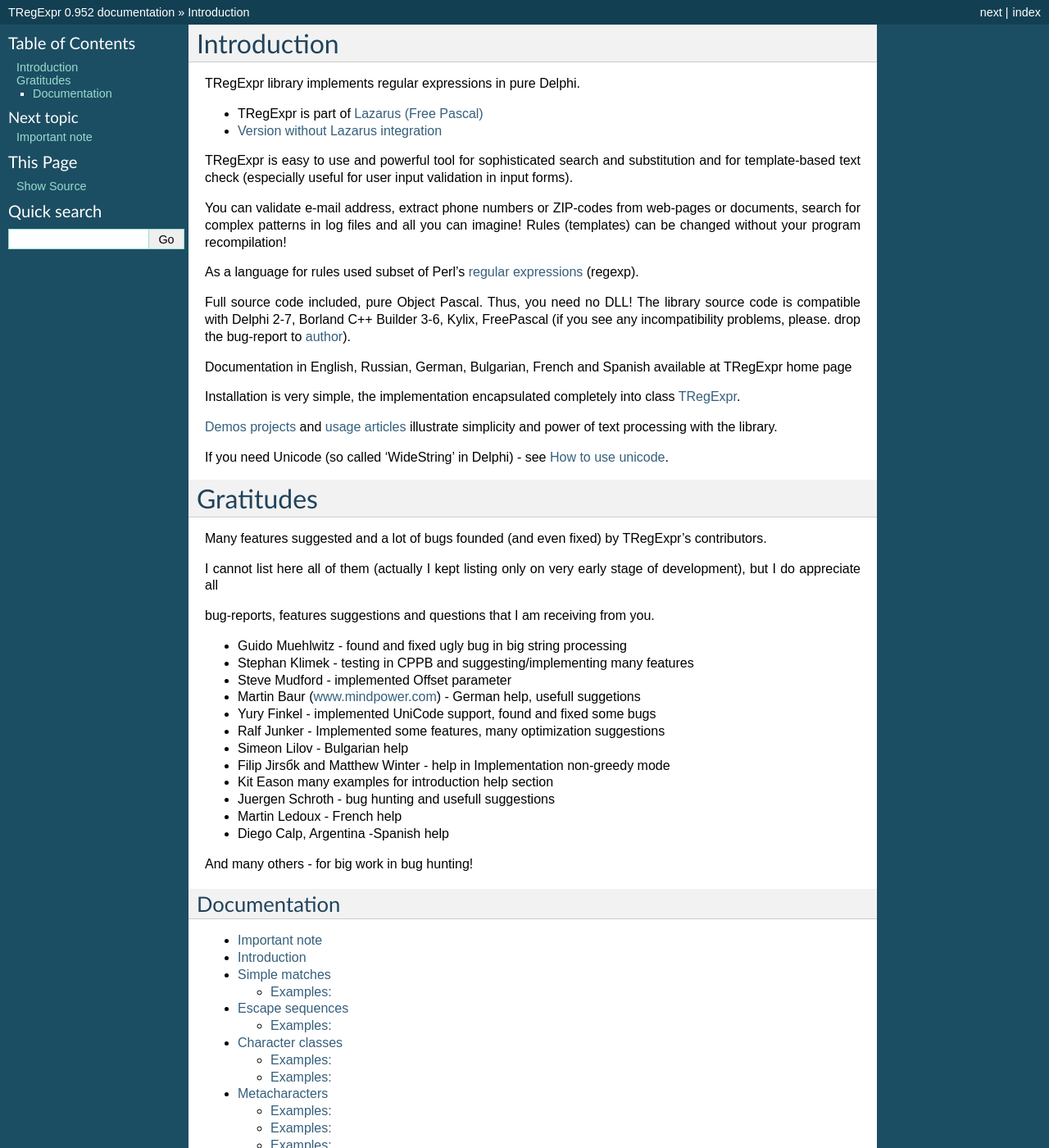
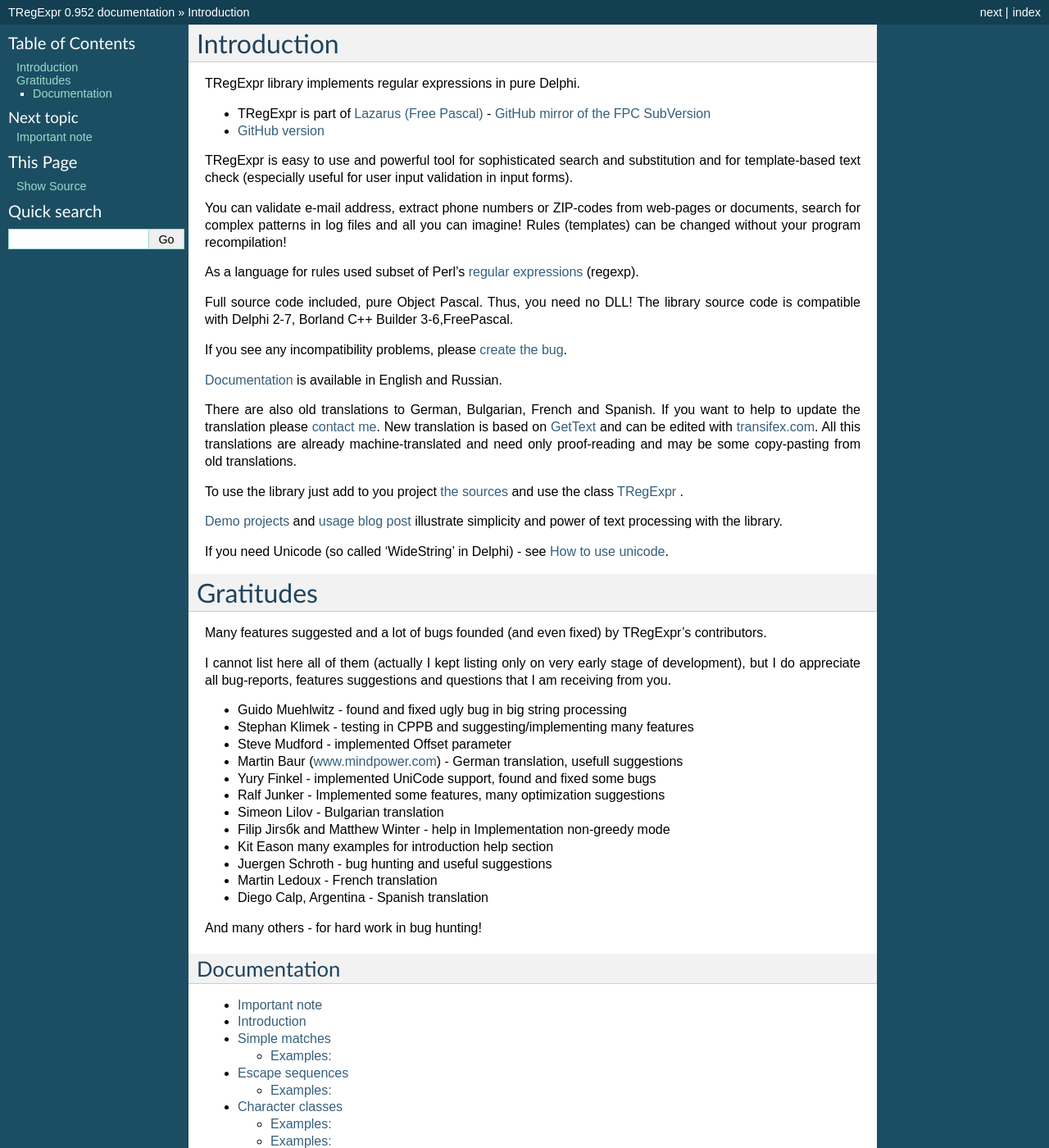
Before and after one commit to andgineer/TRegExpr, a Sphinx documentation site: the page built from docs/index.rst, in a window 1280 px wide and 1400 px high. Shown: the whole window at 82% size. Built offline with Sphinx 7.4.7, drawn with Linux system fonts in a browser that asks for light colours.

Commit message:
updated links

```diff
--- a/docs/index.rst
+++ b/docs/index.rst
@@ -3,8 +3,8 @@
 
 TRegExpr library implements regular expressions in pure Delphi.
 
-- TRegExpr is part of `Lazarus (Free Pascal) <http://wiki.freepascal.org/Regexpr>`_
-- `Version without Lazarus integration <https://github.com/masterandrey/TRegExpr>`_
+- TRegExpr is part of `Lazarus (Free Pascal) <http://wiki.freepascal.org/Regexpr>`_ - `GitHub mirror of the FPC SubVersion  <https://github.com/graemeg/freepascal/blob/master/packages/regexpr/src/regexpr.pas>`_
+- `GitHub version <https://github.com/masterandrey/TRegExpr>`_
 
 TRegExpr is easy to use and powerful tool for sophisticated search and
 substitution and for template-based text check (especially useful
@@ -20,23 +20,31 @@
 
 Full source code included, pure Object Pascal. Thus, you need no DLL!
 The library source code is compatible with Delphi 2-7, Borland C++
-Builder 3-6, Kylix, FreePascal (if you see any incompatibility problems,
-please. drop the bug-report to `author </about>`__).
+Builder 3-6,FreePascal.
 
-Documentation in English, Russian, German, Bulgarian, French and Spanish
-available at TRegExpr home page
+If you see any incompatibility problems,
+please `create the bug <https://github.com/masterandrey/TRegExpr/issues>`_.
 
-Installation is very simple, the implementation encapsulated completely
-into class `TRegExpr </tregexpr_interface/>`__.
+`Documentation <https://regexpr.masterandrey.com/en/latest/>`_ is available
+in English and Russian.
 
-`Demos
-projects <https://github.com/masterandrey/TRegExpr/tree/master/examples>`__
-and `usage
-articles <http://masterandrey.com/posts/en/text_processing_from_birds_eye_view.html>`__
+There are also old translations to German, Bulgarian, French and Spanish.
+If you want to help to update the translation please `contact me <https://github.com/masterandrey>`_.
+New translation is based on `GetText <https://en.wikipedia.org/wiki/Gettext>`_
+and can be edited with `transifex.com <https://www.transifex.com/masterAndrey/tregexpr/dashboard/>`_.
+All this translations are already machine-translated and need only proof-reading
+and may be some copy-pasting from old translations.
+
+To use the library just add to you project `the sources <https://github.com/masterandrey/TRegExpr/blob/master/src/RegExpr.pas>`_
+and use the class `TRegExpr </tregexpr_interface/>`_ .
+
+`Demo projects <https://github.com/masterandrey/TRegExpr/tree/master/examples>`__
+and `usage blog post <https://masterandrey.com/posts/en/text_processing_from_birds_eye_view.html>`__
 illustrate simplicity and power of text processing with the library.
 
 If you need Unicode (so called ‘WideString’ in Delphi) - see `How to use
 unicode <tregexpr_interface#unicode>`__.
+
 
 Gratitudes
 ~~~~~~~~~~
@@ -45,9 +53,8 @@
 TRegExpr’s contributors.
 
 I cannot list here all of them (actually I kept listing only on very
-early stage of development), but I do appreciate all
-
-bug-reports, features suggestions and questions that I am receiving from
+early stage of development), but I do appreciate all bug-reports,
+features suggestions and questions that I am receiving from
 you.
 
 -  Guido Muehlwitz - found and fixed ugly bug in big string processing
@@ -55,19 +62,19 @@
    features
 -  Steve Mudford - implemented Offset parameter
 -  Martin Baur (`www.mindpower.com <http://www.mindpower.com>`__) -
-   German help, usefull suggetions
+   German translation, usefull suggestions
 -  Yury Finkel - implemented UniCode support, found and fixed some bugs
 -  Ralf Junker - Implemented some features, many optimization
    suggestions
--  Simeon Lilov - Bulgarian help
+-  Simeon Lilov - Bulgarian translation
 -  Filip Jirsбk and Matthew Winter - help in Implementation non-greedy
    mode
 -  Kit Eason many examples for introduction help section
--  Juergen Schroth - bug hunting and usefull suggestions
--  Martin Ledoux - French help
--  Diego Calp, Argentina -Spanish help
+-  Juergen Schroth - bug hunting and useful suggestions
+-  Martin Ledoux - French translation
+-  Diego Calp, Argentina - Spanish translation
 
-And many others - for big work in bug hunting!
+And many others - for hard work in bug hunting!
 
 Documentation
 -------------
```
Also changed, not shown: README.md (+4 -7 lines).
